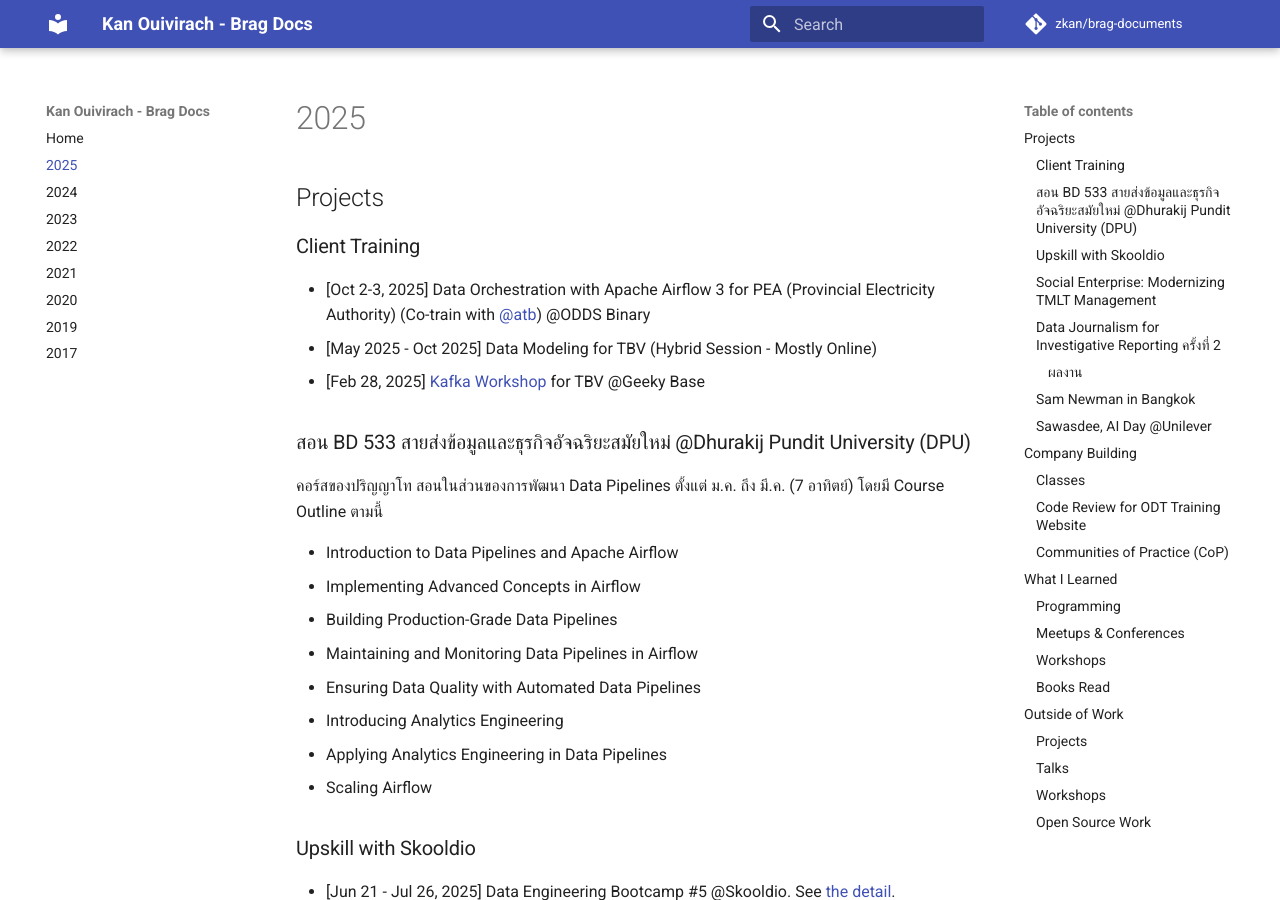
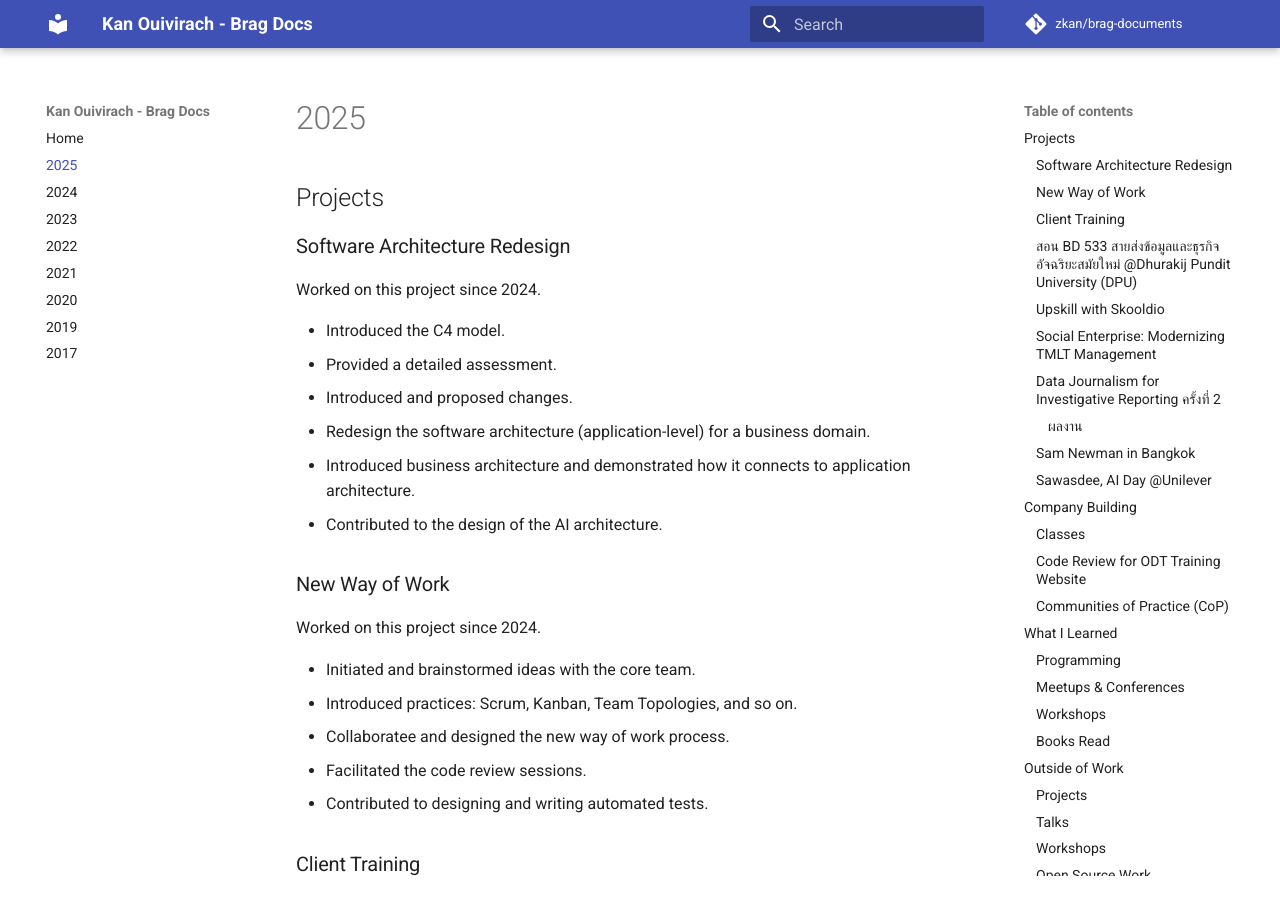
Before and after one commit to zkan/brag-documents, an MkDocs documentation site: the page built from docs/2025.md, in a window 1280 px wide and 900 px high. Built offline with MkDocs 1.6.1 and Material for MkDocs 9.7.7, drawn with Linux system fonts in a browser that asks for light colours; comment, search, counter and statistics services are not loaded.

Commit message:
Add projects I have been working with clients

```diff
--- a/docs/2025.md
+++ b/docs/2025.md
@@ -1,6 +1,27 @@
 # 2025
 
 ## Projects
+
+### Software Architecture Redesign
+
+Worked on this project since 2024.
+
+* Introduced the C4 model.
+* Provided a detailed assessment.
+* Introduced and proposed changes.
+* Redesign the software architecture (application-level) for a business domain.
+* Introduced business architecture and demonstrated how it connects to application architecture.
+* Contributed to the design of the AI architecture.
+
+### New Way of Work
+
+Worked on this project since 2024.
+
+* Initiated and brainstormed ideas with the core team.
+* Introduced practices: Scrum, Kanban, Team Topologies, and so on.
+* Collaboratee and designed the new way of work process.
+* Facilitated the code review sessions.
+* Contributed to designing and writing automated tests.
 
 ### Client Training
 
```
